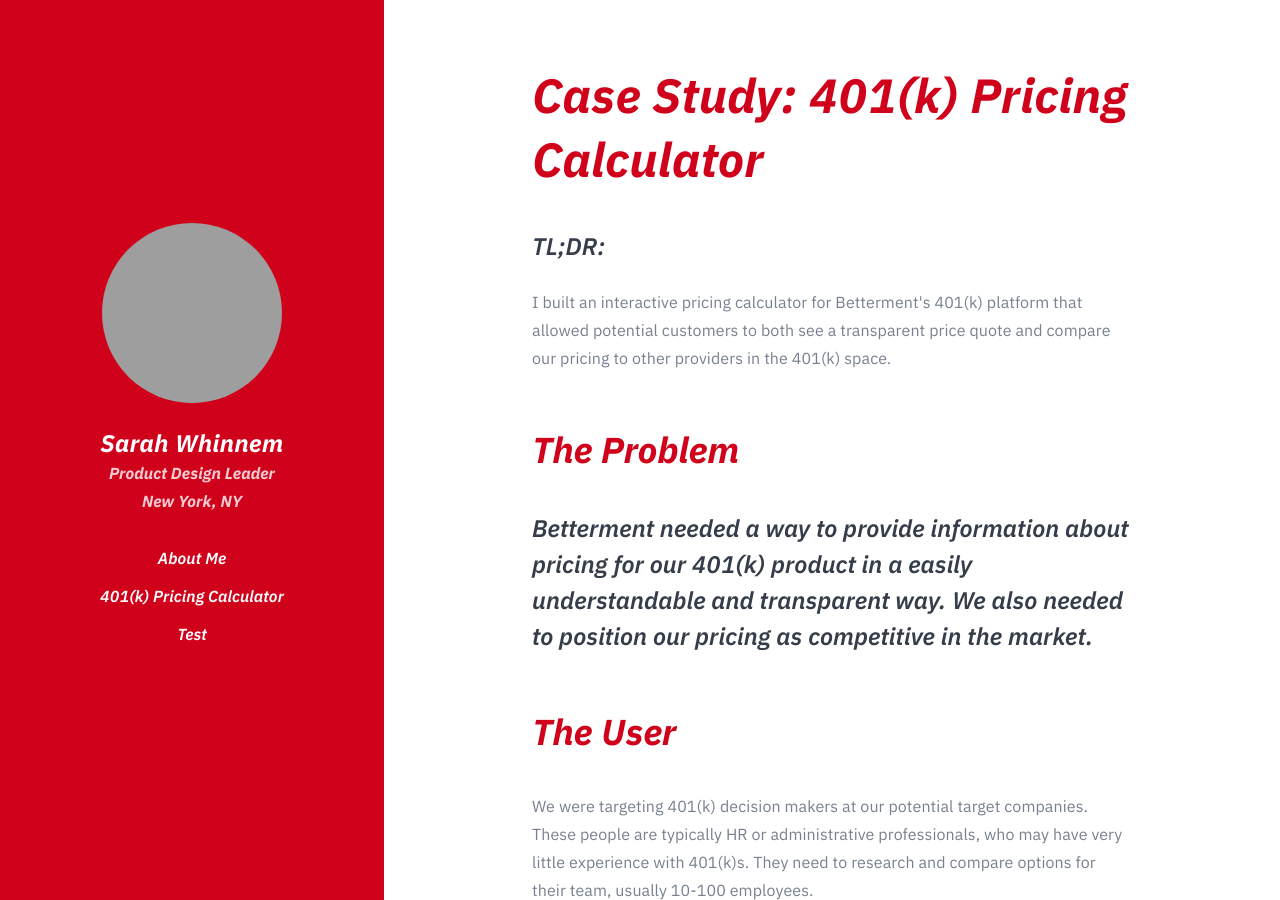
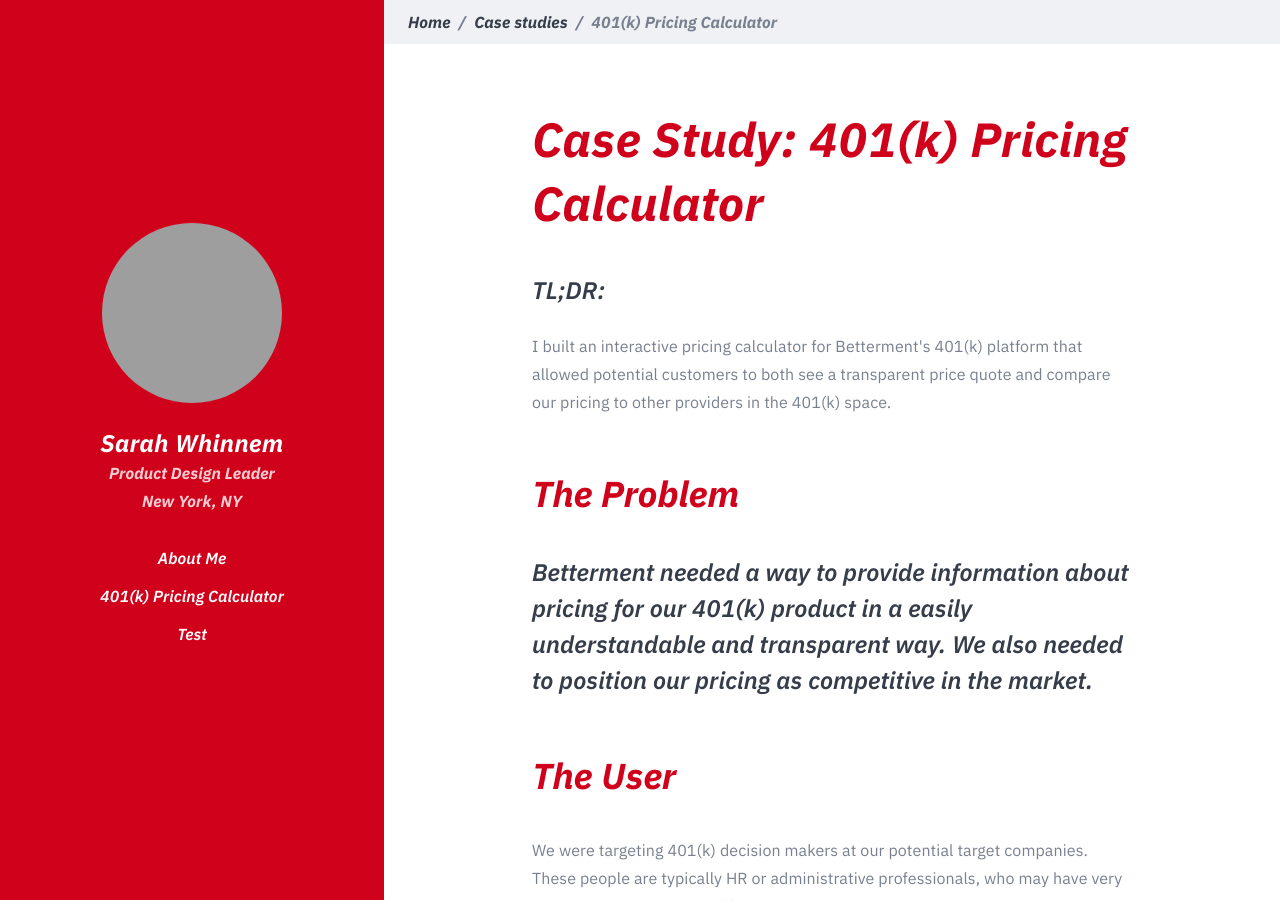
Before and after one commit to madysondesigns/madysondesigns.github.io, a Jekyll site: the page built from _case-studies/401k-pricing-calculator.md, in a window 1280 px wide and 900 px high. Built offline with Jekyll 4.4.1, drawn with Linux system fonts in a browser that asks for light colours; grey boxes are pictures that could not be loaded.

Commit message:
add breadcrumbs

```diff
--- /dev/null
+++ b/_includes/breadcrumbs.html
@@ -0,0 +1,19 @@
+<nav aria-label="breadcrumb">
+  <ol class="breadcrumb">
+    {% assign crumbs = page.url | remove:'/index.html' | split: '/' %}
+    <li class="breadcrumb-item">
+      <a href="{{ site.url | relative_url }}">Home</a>
+    </li>
+    {% for crumb in crumbs offset: 1 %}
+      <li class="breadcrumb-item">
+      {% if forloop.last %}
+        {{ page.title }}
+      {% else %}
+        <a
+          href="{% assign crumb_limit = forloop.index | plus: 1 %}{% for crumb in crumbs limit: crumb_limit %}{{ crumb | append: '/' }}{% endfor %}">{{
+          crumb | replace:'-',' ' | remove:'.html' | capitalize }}</a>
+      {% endif %}
+      </li>
+    {% endfor %}
+  </ol>
+</nav>
--- a/_layouts/case-studies.html
+++ b/_layouts/case-studies.html
@@ -2,6 +2,7 @@
 layout: default
 ---
 
+{% include breadcrumbs.html %}
 <section class="resume-section">
   <div class="my-auto content">
     <h1 class="my-0">Case Study: {{ page.title }}</h1>
```
Also changed, not shown: README.md.
